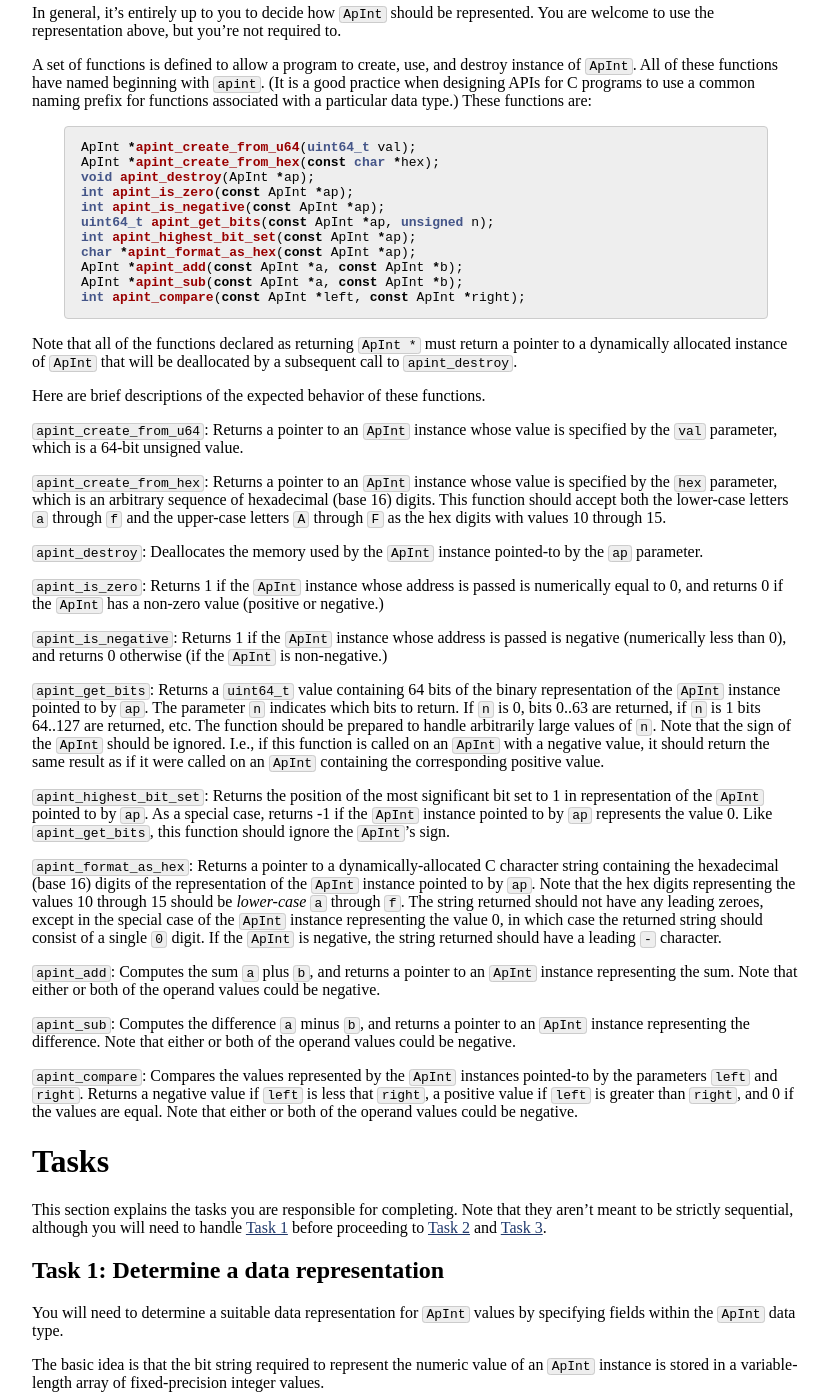
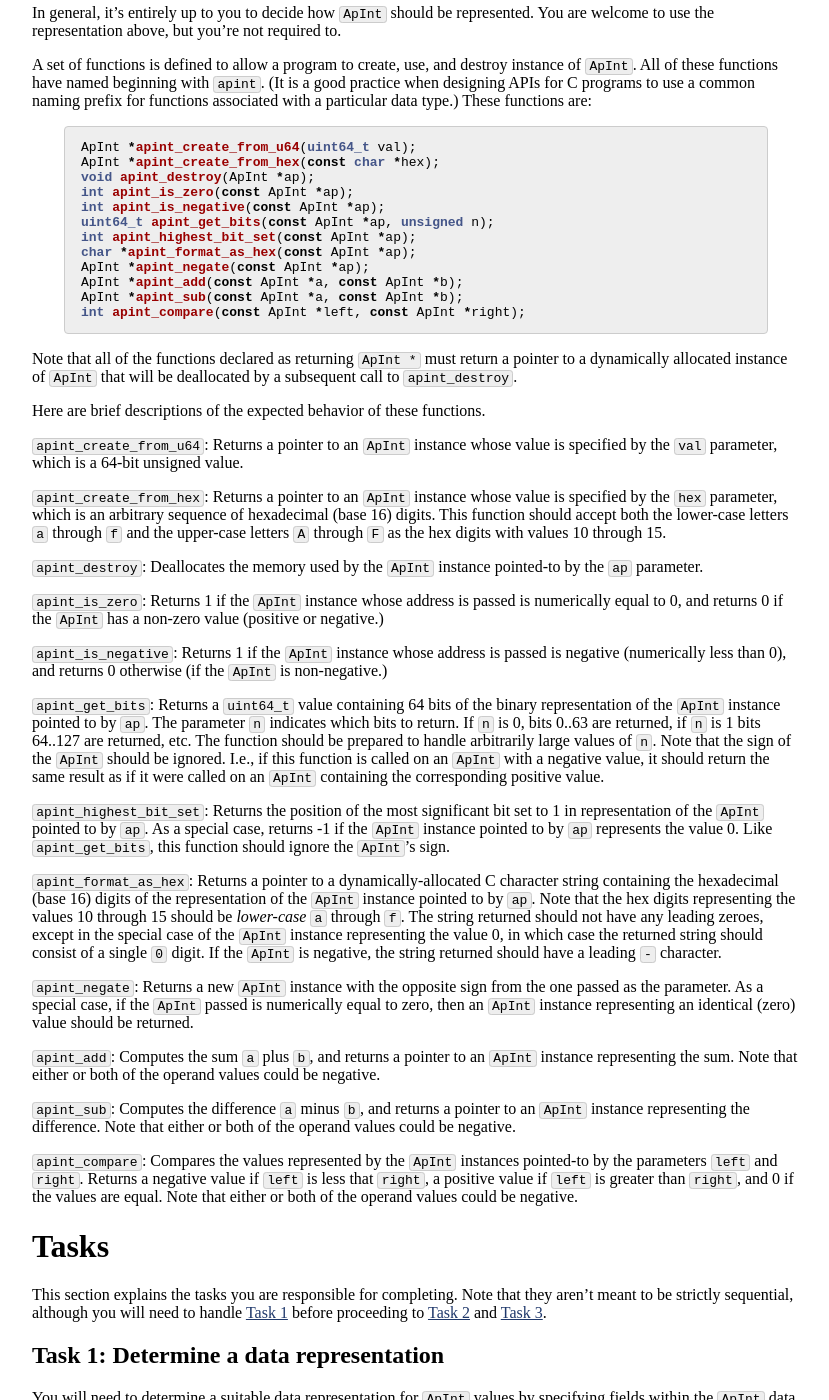
Before and after one commit to jhucsf/spring2021, a Jekyll site: the page built from assign/assign01.md, in a window 1280 px wide and 1400 px high, scrolled down 2090 px. Shown: the whole window, without its empty margins (224-1053 px from the left). Built offline with Jekyll 4.4.1, drawn with Linux system fonts in a browser that asks for light colours.

Commit message:
add apint_negate function

```diff
--- a/assign/assign01.md
+++ b/assign/assign01.md
@@ -104,6 +104,7 @@ int apint_is_negative(const ApInt *ap);
 uint64_t apint_get_bits(const ApInt *ap, unsigned n);
 int apint_highest_bit_set(const ApInt *ap);
 char *apint_format_as_hex(const ApInt *ap);
+ApInt *apint_negate(const ApInt *ap);
 ApInt *apint_add(const ApInt *a, const ApInt *b);
 ApInt *apint_sub(const ApInt *a, const ApInt *b);
 int apint_compare(const ApInt *left, const ApInt *right);
@@ -128,6 +129,8 @@ Here are brief descriptions of the expected behavior of these functions.
 `apint_highest_bit_set`: Returns the position of the most significant bit set to 1 in representation of the `ApInt` pointed to by `ap`. As a special case, returns -1 if the `ApInt` instance pointed to by `ap` represents the value 0.  Like `apint_get_bits`, this function should ignore the `ApInt`'s sign.
 
 `apint_format_as_hex`: Returns a pointer to a dynamically-allocated C character string containing the hexadecimal (base 16) digits of the representation of the `ApInt` instance pointed to by `ap`.  Note that the hex digits representing the values 10 through 15 should be *lower-case* `a` through `f`.  The string returned should not have any leading zeroes, except in the special case of the `ApInt` instance representing the value 0, in which case the returned string should consist of a single `0` digit.  If the `ApInt` is negative, the string returned should have a leading `-` character.
+
+`apint_negate`: Returns a new `ApInt` instance with the opposite sign from the one passed as the parameter.  As a special case, if the `ApInt` passed is numerically equal to zero, then an `ApInt` instance representing an identical (zero) value should be returned.
 
 `apint_add`: Computes the sum `a` plus `b`, and returns a pointer to an `ApInt` instance representing the sum.  Note that either or both of the operand values could be negative.
 
```
